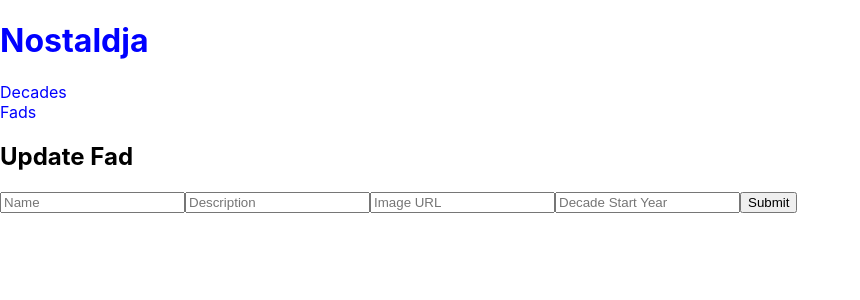
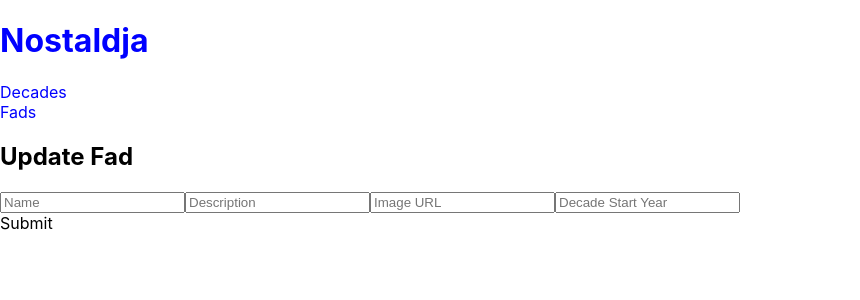
Before and after one commit to GCaras/nostaldjaFrontEnd, a React (Create React App) app: page /fads/1/edit in a window 1280 px wide. Shown: the top 300 px of the page, without its empty margins (0-860 px from the left). Built offline with nearby package versions, Linux system fonts and the light colour scheme; no server answers.

Commit message:
update fadupdate

```diff
--- a/src/components/FadUpdate.js
+++ b/src/components/FadUpdate.js
@@ -7,8 +7,9 @@ const FadUpdate = (props) => {
         name: "",
         description: "",
         image_url: "",
-        decade: null
+        decade: ""
     });
+
     const fadName = props.match.params.name;
     const fad = props.fadData.find(fad => fad.name === fadName)
 
@@ -18,18 +19,18 @@ const FadUpdate = (props) => {
         setFadData({
             [field]: value
         })
-        console.log(fadData.name)
+        console.log(fadData.image_url)
     };
 
-    const updateCard= () => {
-        fetch(fadUrl + this.props.match.params.name, {
+    const updateFad= () => {
+        fetch(fadUrl + fad.id, {
             method: "PUT",
-            body: JSON.stringify(this.state)
+            headers: {
+                "Content-Type": "application/json"
+            },
+            body: JSON.stringify(fadData)
         }).then(res => console.log(res))
         .catch(err => console.log(err));
-        // this.props.location.state.fetchPokeCard()
-        //the line above is an attempt to make our pokecard re-fetch
-        //it's pokecard
     };
 
         return (
@@ -61,7 +62,7 @@ const FadUpdate = (props) => {
                             placeholder="Decade Start Year"
                             onChange={evt => handleValueChange("decade", evt.target.value)}
                         />
-                        <button>Submit</button>
+                        <div onClick={updateFad}>Submit</div>
                     </form>
                 </article>
             </div>
```
